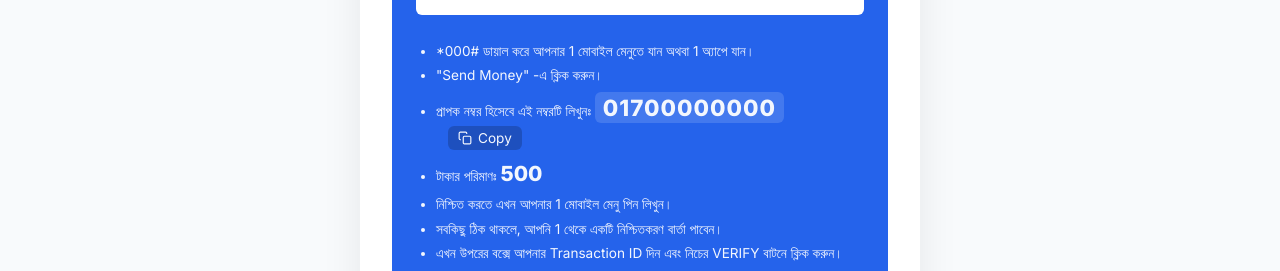
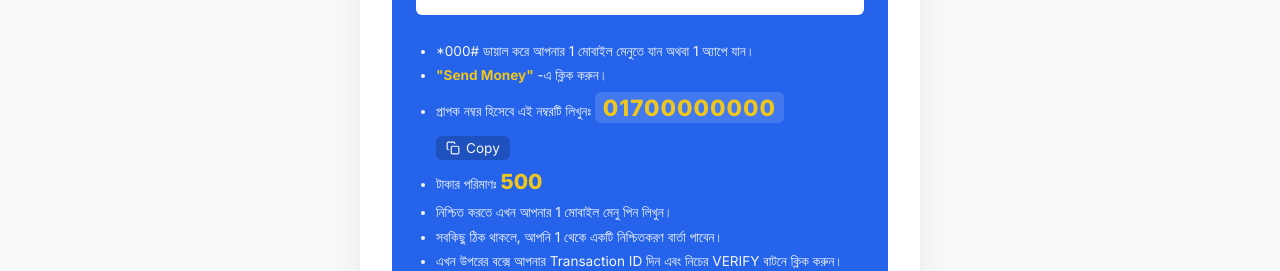
Before and after one commit to mdnoman1592008-ux/premium-store, a Next.js app in the folder frontend/: page /checkout/1 in a window 1280 px wide. Shown: the part 501-772 px from the top of the page. Built offline with nearby package versions, Linux system fonts and the light colour scheme; no server answers; sample sign-in values are in the browser's storage.

Commit message:
Make Send Money, Number and Price text yellow and layout matching image

```diff
--- a/frontend/src/app/checkout/[method]/page.tsx
+++ b/frontend/src/app/checkout/[method]/page.tsx
@@ -302,9 +302,9 @@ export default function PaymentDetailsPage({ params }: { params: { method: strin
 
               <ul style={{ paddingLeft: '20px', fontSize: '0.85rem', lineHeight: '1.8', margin: '0 0 24px 0', opacity: 0.95 }}>
                 <li>{getUSSDCode(params.method)} ডায়াল করে আপনার {methodUpper} মোবাইল মেনুতে যান অথবা {methodUpper} অ্যাপে যান।</li>
-                <li>"Send Money" -এ ক্লিক করুন।</li>
+                <li><strong style={{ color: '#facc15' }}>"Send Money"</strong> -এ ক্লিক করুন।</li>
                 <li>
-                  প্রাপক নম্বর হিসেবে এই নম্বরটি লিখুনঃ <strong style={{ fontSize: '1.4rem', fontWeight: 800, letterSpacing: '1px', background: 'rgba(255,255,255,0.15)', padding: '2px 8px', borderRadius: '6px' }}>{number}</strong>
+                  <div style={{ marginBottom: '8px' }}>প্রাপক নম্বর হিসেবে এই নম্বরটি লিখুনঃ <strong style={{ fontSize: '1.4rem', fontWeight: 800, letterSpacing: '1px', background: 'rgba(255,255,255,0.15)', padding: '2px 8px', borderRadius: '6px', color: '#facc15' }}>{number}</strong></div>
                   <button
                     type="button"
                     onClick={handleCopy}
@@ -314,20 +314,18 @@ export default function PaymentDetailsPage({ params }: { params: { method: strin
                       color: 'white',
                       padding: '4px 10px',
                       borderRadius: '6px',
-                      marginLeft: '12px',
                       cursor: 'pointer',
                       fontSize: '0.85rem',
                       display: 'inline-flex',
                       alignItems: 'center',
-                      gap: '6px',
-                      transform: 'translateY(-2px)'
+                      gap: '6px'
                     }}
                   >
                     <svg width="14" height="14" viewBox="0 0 24 24" fill="none" stroke="currentColor" strokeWidth="2"><rect x="9" y="9" width="13" height="13" rx="2" ry="2"></rect><path d="M5 15H4a2 2 0 0 1-2-2V4a2 2 0 0 1 2-2h9a2 2 0 0 1 2 2v1"></path></svg>
                     {copied ? 'Copied' : 'Copy'}
                   </button>
                 </li>
-                <li>টাকার পরিমাণঃ <strong style={{ fontSize: '1.3rem', fontWeight: 800 }}>{finalPrice}</strong></li>
+                <li>টাকার পরিমাণঃ <strong style={{ fontSize: '1.3rem', fontWeight: 800, color: '#facc15' }}>{finalPrice}</strong></li>
                 <li>নিশ্চিত করতে এখন আপনার {methodUpper} মোবাইল মেনু পিন লিখুন।</li>
                 <li>সবকিছু ঠিক থাকলে, আপনি {methodUpper} থেকে একটি নিশ্চিতকরণ বার্তা পাবেন।</li>
                 <li>এখন উপরের বক্সে আপনার Transaction ID দিন এবং নিচের VERIFY বাটনে ক্লিক করুন।</li>
```
